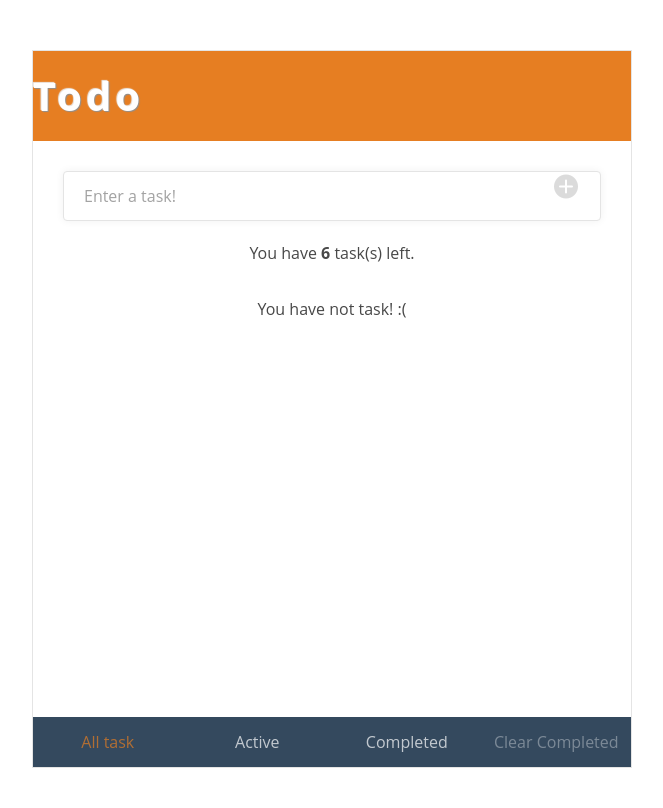
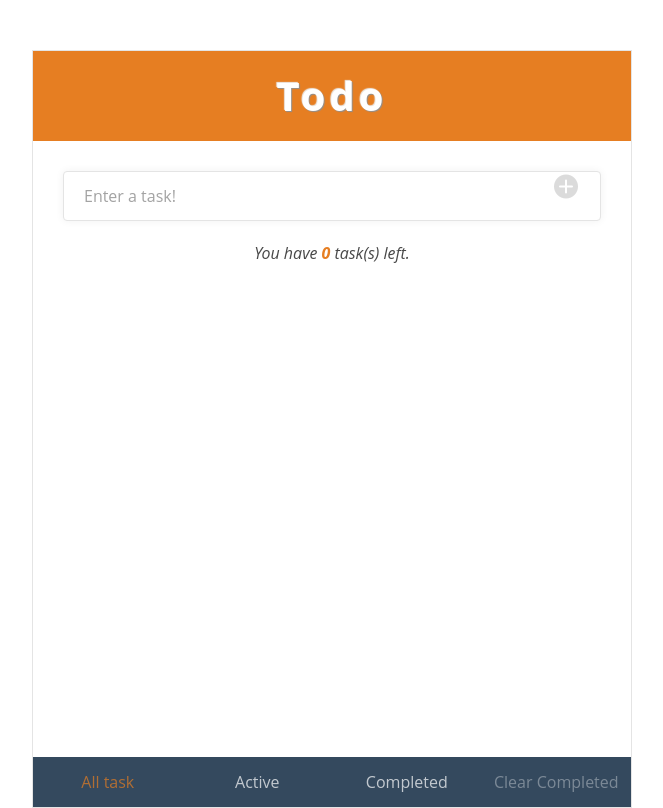
Before and after one commit to at-chaudang/todo-vue-pwa-dc, a Vue app: page / in a window 1280 px wide. Shown: the whole page, without its empty margins (308-971 px from the left). Built offline with nearby package versions, Linux system fonts and the light colour scheme.

Commit message:
Add remaning component; update style

```diff
--- a/src/assets/styles/pages/_home.scss
+++ b/src/assets/styles/pages/_home.scss
@@ -96,7 +96,7 @@
 }
 .todo-list-page {
   .todo-list {
-    @include pxRem(height, 310);
+    @include pxRem(height, 350);
     @include pxRem(margin-bottom, 100);
     overflow: auto;
   }
--- a/src/assets/styles/state/_state.scss
+++ b/src/assets/styles/state/_state.scss
@@ -284,3 +284,6 @@
     color: unset;
   }
 }
+.italic {
+  font-style: italic;
+}
--- a/src/components/features/TodoInput.vue
+++ b/src/components/features/TodoInput.vue
@@ -1,5 +1,4 @@
 <template>
-  <div>
   <div class="todo-form d-flex is-relative">
     <input
       type="text"
@@ -17,12 +16,6 @@
     >
       <i class="iconf iconf-add"></i>
     </button>
-    </div>
-    <div class="tabbar-item item-left txt-center mt-10">
-      <span>You have</span>
-      <strong>{{itemLeft}} 6 </strong>
-      <span>task(s) left.</span>
-    </div>
   </div>
 </template>
 
--- /dev/null
+++ b/src/components/features/TodoRemaining.vue
@@ -0,0 +1,19 @@
+<template>
+  <div class="tabbar-item item-left txt-center mt-10 italic">
+    <span>You have </span>
+    <strong class="color-primary">{{itemLeft}}</strong>
+    <span> task(s) left.</span>
+  </div>
+</template>
+
+<script>
+export default {
+  name: 'TodoRemaining',
+  props: {
+    itemLeft: Number
+  },
+  data() {
+    return {}
+  }
+}
+</script>
--- a/src/components/layouts/Header.vue
+++ b/src/components/layouts/Header.vue
@@ -1,5 +1,5 @@
 <template>
-  <header class="page-header d-flex vertical">
+  <header class="page-header d-flex vertical horizontal">
     <h1 class="logo txt-center">
       <span class="white">Todo</span>
     </h1>
--- a/src/views/TodoList.vue
+++ b/src/views/TodoList.vue
@@ -4,6 +4,7 @@
       <Header />
       <div class="main-container">
         <TodoInput @addTodo="addTodo" />
+        <TodoRemaining :itemLeft="itemLeft" />
         <ul class="todo-list">
           <transition-group
             name="fade"
@@ -18,10 +19,9 @@
             @updateStatus="updateStatus"
           />
           </transition-group>
-          <li v-if="!todosFilter.length" class="txt-center message">You have not task! :(</li>
         </ul>
       </div>
-      <Footer :itemLeft="itemLeft"
+      <Footer
       :showClearCompletedBtn="showClearCompletedBtn"
       @onClearCompleted="onClearCompleted" @filter="filter = $event" />
     </div>
@@ -31,6 +31,7 @@
 <script>
 import TodoItem from './../components/features/TodoItem'
 import TodoInput from './../components/features/TodoInput'
+import TodoRemaining from './../components/features/TodoRemaining'
 import Header from './../components/layouts/Header'
 import Footer from './../components/layouts/Footer'
 import { todoLocalStorage } from './../store/todoLocalStorage.js'
@@ -40,6 +41,7 @@ export default {
   components: {
     TodoItem,
     TodoInput,
+    TodoRemaining,
     Header,
     Footer
   },
```
Lines whose indentation alone changed are shown as unchanged.
